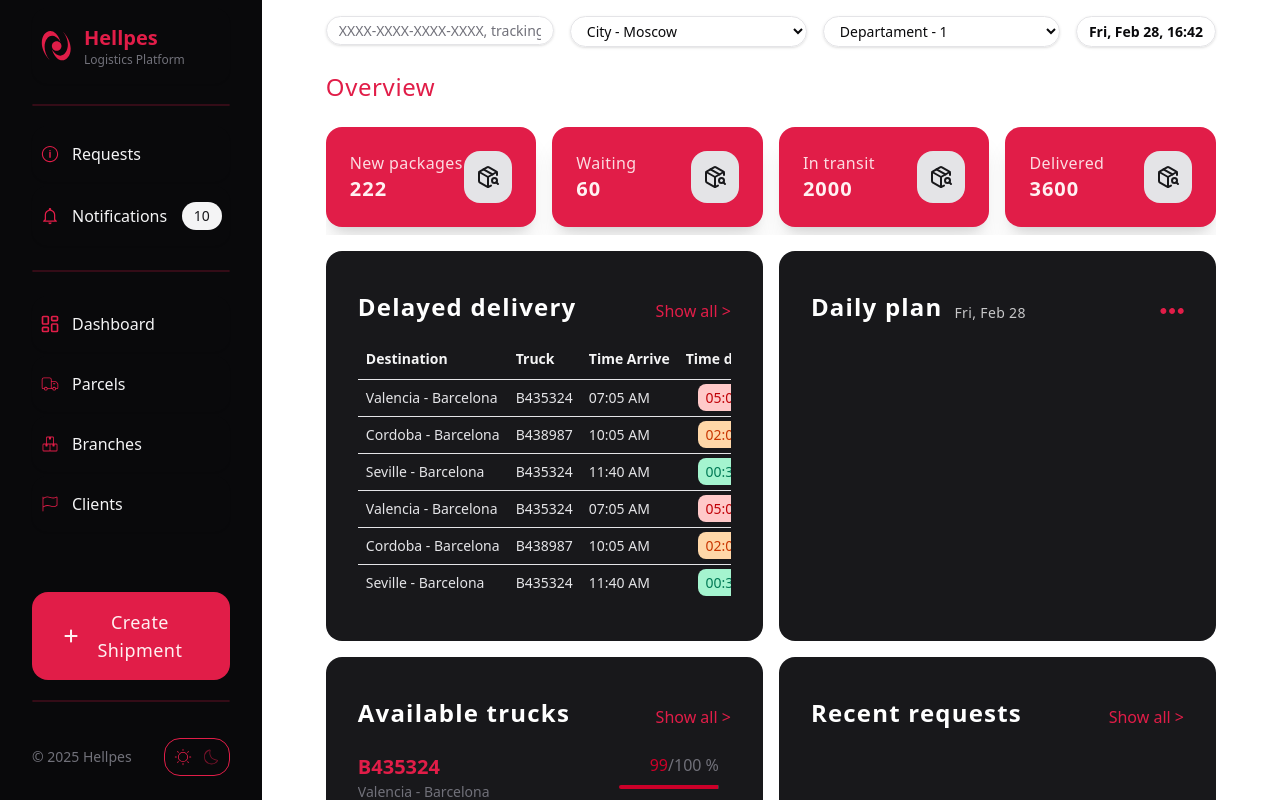
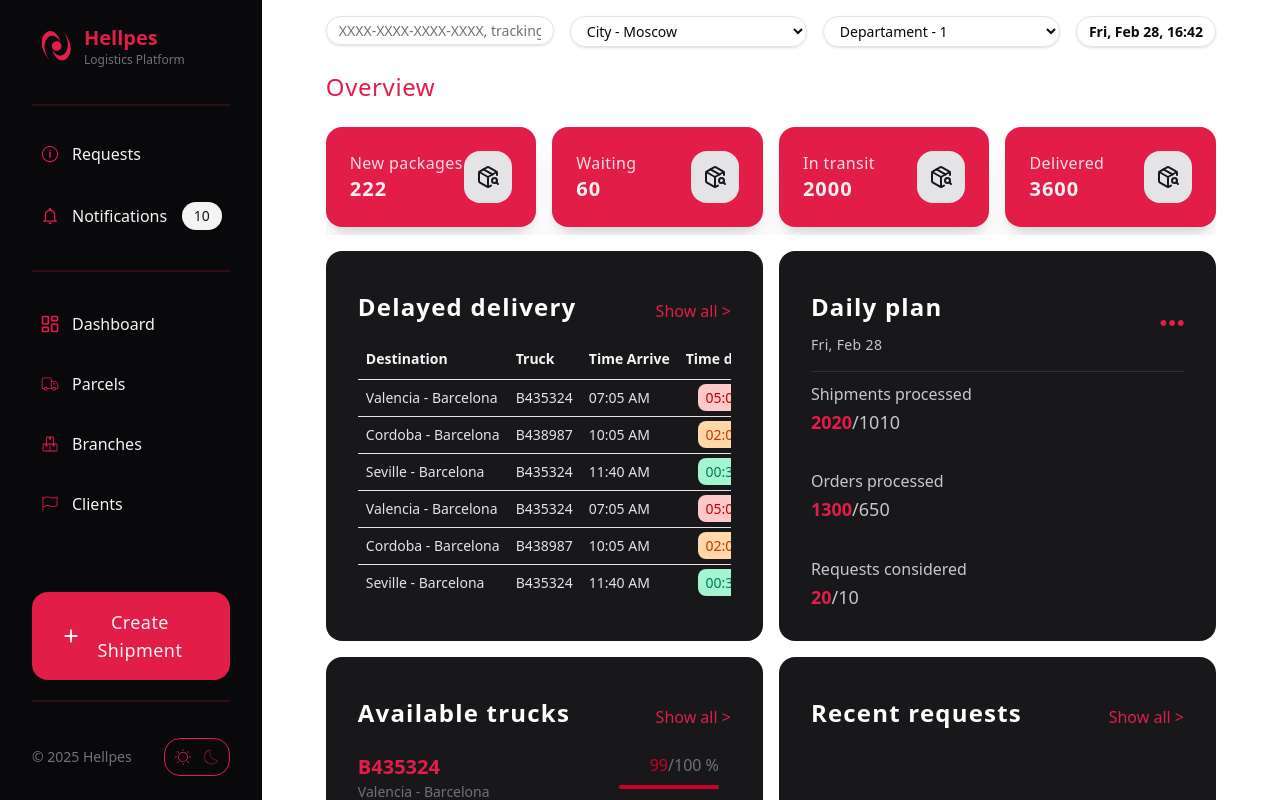
Before and after one commit to hellpes666/Delivery, a React (Vite) app: page / in a window 1280 px wide. Shown: the top 800 px of the page. Built offline with nearby package versions, Linux system fonts and the light colour scheme.

Commit message:
add render of PlanInfo

```diff
--- a/src/components/features/Statistic/ui/StatisticHeader.tsx
+++ b/src/components/features/Statistic/ui/StatisticHeader.tsx
@@ -49,8 +49,17 @@ const StatisticHeader: React.FC<Omit<IStatisticCard, "className">> = ({
 		};
 	}, []);
 	return (
-		<header className="flex justify-between items-end w-full">
-			<h2 className="text-card font-bold tracking-wider text-2xl flex items-end gap-3">
+		<header
+			className={cn(
+				"flex justify-between items-end w-full",
+				typeOfWidget === "Daily plan" && "items-center"
+			)}
+		>
+			<h2
+				className={cn(
+					"text-card font-bold tracking-wider text-2xl flex items-start flex-col gap-3"
+				)}
+			>
 				{typeOfWidget !== "Daily plan" ? (
 					title
 				) : (
--- a/src/components/widgets/Statistic/ui/StatisticCards.tsx
+++ b/src/components/widgets/Statistic/ui/StatisticCards.tsx
@@ -1,61 +1,105 @@
 import { IStatisticCard } from "@/components/features/Statistic/model/statisticCard";
 import StatisticHeader from "@/components/features/Statistic/ui/StatisticHeader";
 import { cn } from "@/lib/utils";
-import { JSX } from "react";
+import { JSX, useEffect, useState } from "react";
 import { WidgetType } from "../model/widgetType";
 import { Layout } from "@/components/app";
 import {
 	StatisticAvaibleTrucks,
 	StatisticDelayedDelivery,
 } from "@/components/features/Statistic/ui";
+import { RootState } from "@/components/app/store/store";
+import { useSelector } from "react-redux";
+import { PlanOptions } from "@/components/app/store/slices/planOptionSlice";
 
-// interface IPlan {
-// 	shipmentsPlan: number;
-// 	shipmentsProcesseed: number;
+interface IPlan {
+	shipments: {
+		plan: number;
+		processeed: number;
+	};
 
-// 	ordersPlan: number;
-// 	ordersProcessed: number;
+	orders: {
+		plan: number;
+		processeed: number;
+	};
 
-// 	reuestsConsidered: number;
-// 	reuestsPlan: number;
-// }
+	reuests: {
+		plan: number;
+		processeed: number;
+	};
+}
 
-// interface IStatisticTimePlan {
-// 	dailyPlan: IPlan;
-// 	weeklyPlan: IPlan;
-// 	monhtlyPlan: IPlan;
-// }
+interface IStatisticTimePlan {
+	dailyPlan: IPlan;
+	weeklyPlan: IPlan;
+	monhtlyPlan: IPlan;
+}
 
-// const StatisticTimePlan: React.FC<IStatisticTimePlan> = ({
-// 	dailyPlan,
-// 	weeklyPlan,
-// 	monhtlyPlan,
-// }) => {
+const StatisticTimePlan: React.FC<IStatisticTimePlan> = ({
+	dailyPlan,
+	weeklyPlan,
+	monhtlyPlan,
+}) => {
+	const matchingTable: Record<PlanOptions, IPlan> = {
+		"Daily plan": dailyPlan,
+		"Weekly plan": weeklyPlan,
+		"Monthly plan": monhtlyPlan,
+	};
 
-// 	const PlanInfo: React.FC<{
-// 		title: string;
-// 		planValue: number;
-// 		dateValue: number;
-// 	}> = ({ title, planValue, dateValue }) => {
-// 		return (
-// 			<>
-// 				<h4 className="text-muted/80 text-md">{title}</h4>
-// 				<p className="font-bold text-primary">
-// 					{dateValue}
-// 					<span className="text-muted/80 font-normal">
-// 						{planValue}
-// 					</span>
-// 				</p>
-// 			</>
-// 		);
-// 	};
+	const planOptionSelector = useSelector(
+		(state: RootState) => state.planOption.option
+	);
 
-// 	return (
-// 		<div className="flex justify-between items-center">
-// 			<div className="flex flex-col items-start gap-2"></div>
-// 		</div>
-// 	);
-// };
+	const [currentPlan, setCurrentPlan] = useState<IPlan>(
+		matchingTable[planOptionSelector]
+	);
+
+	useEffect(() => {
+		if (planOptionSelector) {
+			setCurrentPlan(matchingTable[planOptionSelector]);
+		}
+	}, [planOptionSelector]);
+
+	const PlanInfo: React.FC<{
+		title: string;
+		planValue: number;
+		dateValue: number;
+	}> = ({ title, planValue, dateValue }) => {
+		return (
+			<div className="flex flex-col gap-0.5 items-start">
+				<h4 className="text-muted/80 text-md font-medium">{title}</h4>
+				<p className="text-lg font-bold text-primary">
+					{dateValue}
+					<span className="text-muted/80 font-medium">
+						/{planValue}
+					</span>
+				</p>
+			</div>
+		);
+	};
+
+	return (
+		<div className="flex justify-between items-center h-full border-t-1 border-muted-foreground/25">
+			<div className="flex flex-col items-start justify-between h-full mt-5">
+				<PlanInfo
+					title="Shipments processed"
+					planValue={currentPlan.shipments.plan}
+					dateValue={currentPlan.shipments.processeed}
+				/>
+				<PlanInfo
+					title="Orders processed"
+					planValue={currentPlan.orders.plan}
+					dateValue={currentPlan.orders.processeed}
+				/>
+				<PlanInfo
+					title="Requests considered"
+					planValue={currentPlan.reuests.plan}
+					dateValue={currentPlan.reuests.processeed}
+				/>
+			</div>
+		</div>
+	);
+};
 
 const StatisticCard: React.FC<IStatisticCard> = ({
 	title,
@@ -65,6 +109,51 @@ const StatisticCard: React.FC<IStatisticCard> = ({
 	typeOfWidget,
 	className,
 }) => {
+	const mockDailyPlan: IPlan = {
+		shipments: {
+			plan: 1010,
+			processeed: 2020,
+		},
+		orders: {
+			plan: 650,
+			processeed: 1300,
+		},
+		reuests: {
+			plan: 10,
+			processeed: 20,
+		},
+	};
+
+	const mockWeeklyPlan: IPlan = {
+		shipments: {
+			plan: 5000,
+			processeed: 4800,
+		},
+		orders: {
+			plan: 3500,
+			processeed: 3000,
+		},
+		reuests: {
+			plan: 500,
+			processeed: 450,
+		},
+	};
+
+	const mockMonthlyPlan: IPlan = {
+		shipments: {
+			plan: 10000,
+			processeed: 9500,
+		},
+		orders: {
+			plan: 8000,
+			processeed: 7000,
+		},
+		reuests: {
+			plan: 2000,
+			processeed: 1800,
+		},
+	};
+
 	const widgetToRender: Record<WidgetType, JSX.Element> = {
 		"Delayed delivery": (
 			<StatisticDelayedDelivery
@@ -123,6 +212,13 @@ const StatisticCard: React.FC<IStatisticCard> = ({
 				workload={[99, 70, 50, 40, 20, 10]}
 			/>
 		),
+		"Daily plan": (
+			<StatisticTimePlan
+				dailyPlan={mockDailyPlan}
+				weeklyPlan={mockWeeklyPlan}
+				monhtlyPlan={mockMonthlyPlan}
+			/>
+		),
 	};
 	return (
 		<Layout
```
